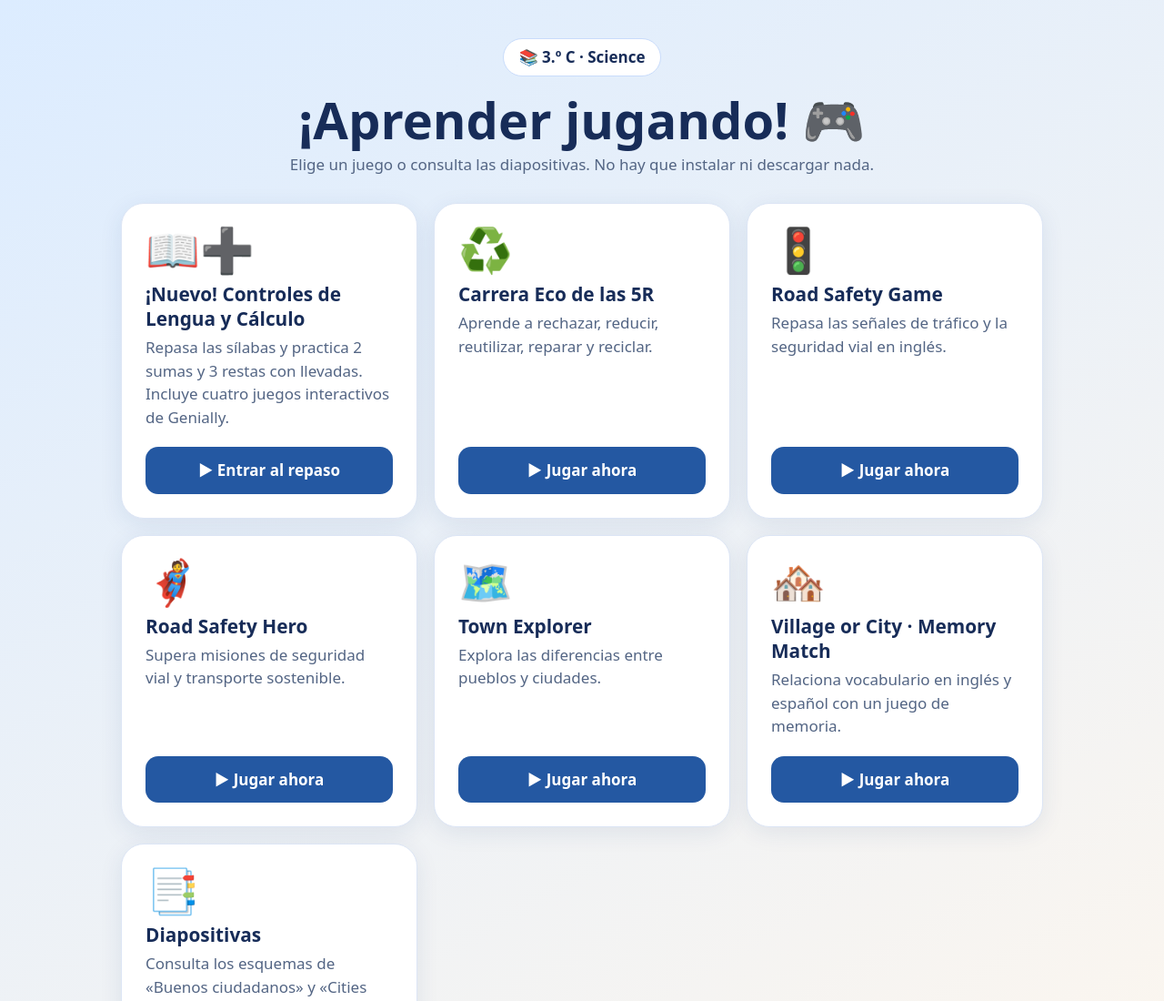
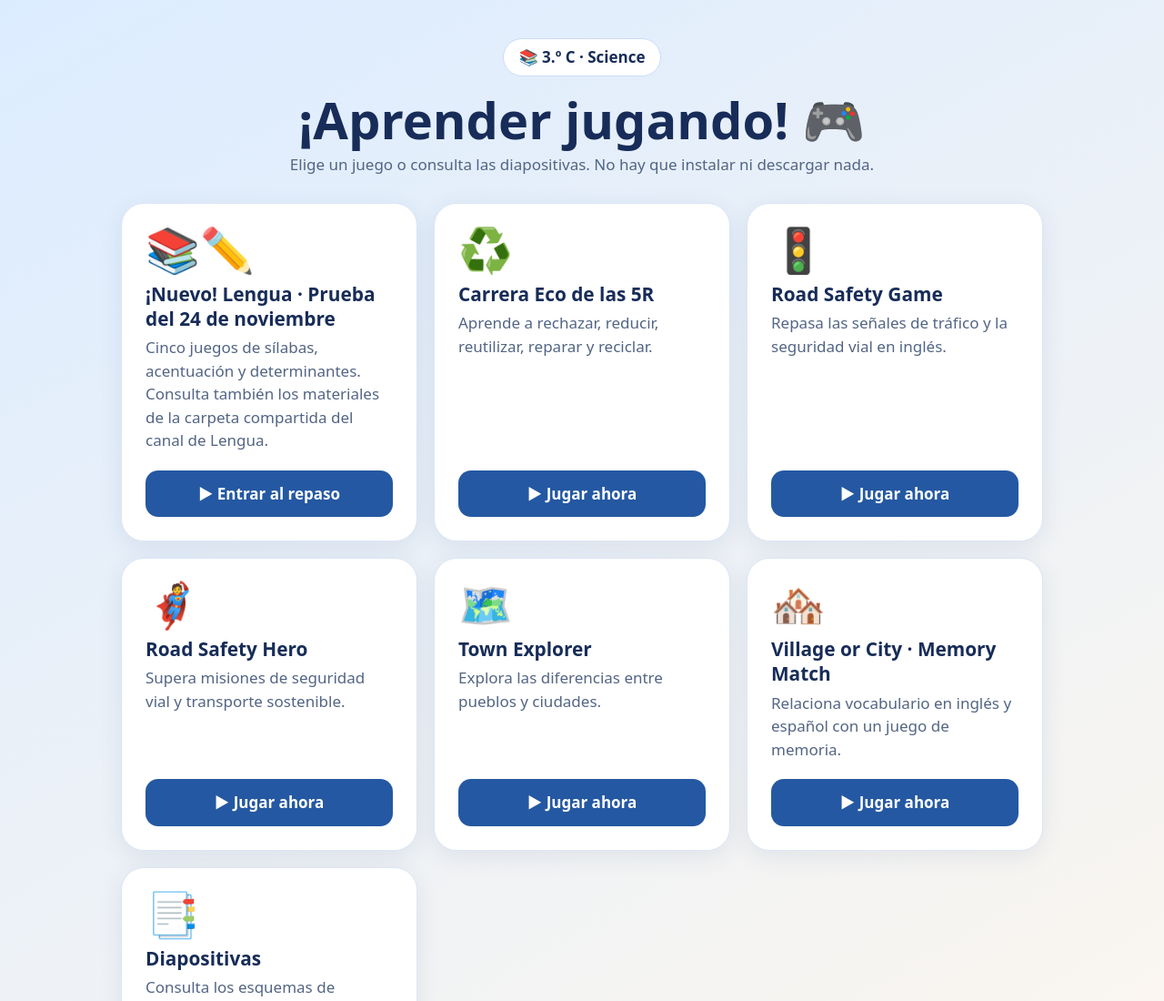
Before and after one commit to Cargamelo/gameschool, a plain HTML site: page index.html in a window 1280 px wide. Shown: the top 1100 px of the page at 91% size. Drawn offline with Linux system fonts and the light colour scheme.

Commit message:
docs: destacar nuevo repaso de Lengua en portada de juegos

```diff
--- a/index.html
+++ b/index.html
@@ -14,7 +14,7 @@
 <main class="wrap">
 <header><span class="pill">📚 3.º C · Science</span><h1>¡Aprender jugando! 🎮</h1><p>Elige un juego o consulta las diapositivas. No hay que instalar ni descargar nada.</p></header>
 <section class="grid" aria-label="Juegos de repaso">
-<article class="card"><span class="emoji" aria-hidden="true">📖➕</span><h2>¡Nuevo! Controles de Lengua y Cálculo</h2><p>Repasa las sílabas y practica 2 sumas y 3 restas con llevadas. Incluye cuatro juegos interactivos de Genially.</p><a href="./repaso-3c-noviembre-2026/">▶ Entrar al repaso</a></article>
+<article class="card"><span class="emoji" aria-hidden="true">📚✏️</span><h2>¡Nuevo! Lengua · Prueba del 24 de noviembre</h2><p>Cinco juegos de sílabas, acentuación y determinantes. Consulta también los materiales de la carpeta compartida del canal de Lengua.</p><a href="./repaso-3c-noviembre-2026/">▶ Entrar al repaso</a></article>
 <article class="card"><span class="emoji" aria-hidden="true">♻️</span><h2>Carrera Eco de las 5R</h2><p>Aprende a rechazar, reducir, reutilizar, reparar y reciclar.</p><a href="./carrera-eco-5r.html">▶ Jugar ahora</a></article>
 <article class="card"><span class="emoji" aria-hidden="true">🚦</span><h2>Road Safety Game</h2><p>Repasa las señales de tráfico y la seguridad vial en inglés.</p><a href="./road-safety-game.html">▶ Jugar ahora</a></article>
 <article class="card"><span class="emoji" aria-hidden="true">🦸</span><h2>Road Safety Hero</h2><p>Supera misiones de seguridad vial y transporte sostenible.</p><a href="./road-safety-hero.html">▶ Jugar ahora</a></article>
```
